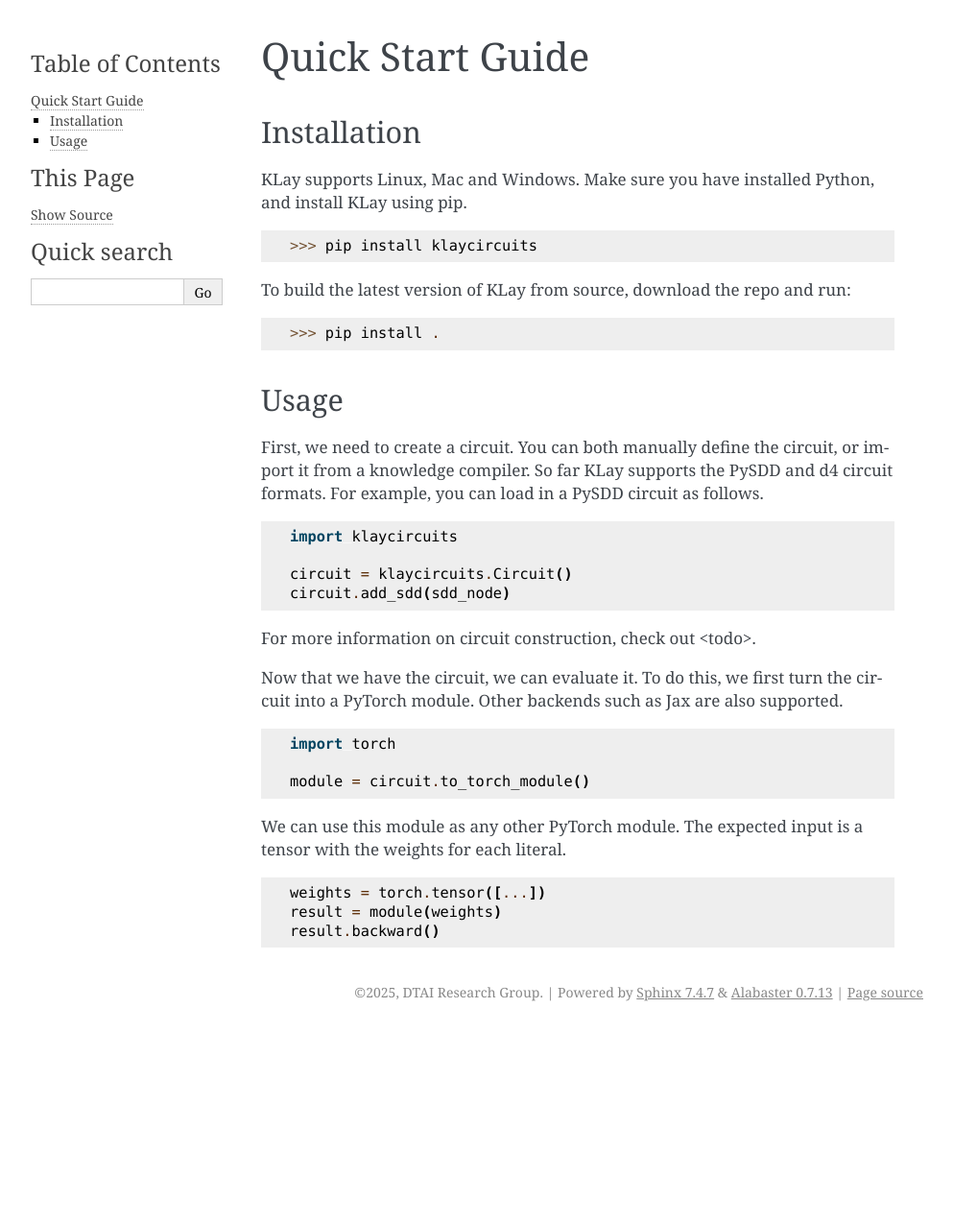
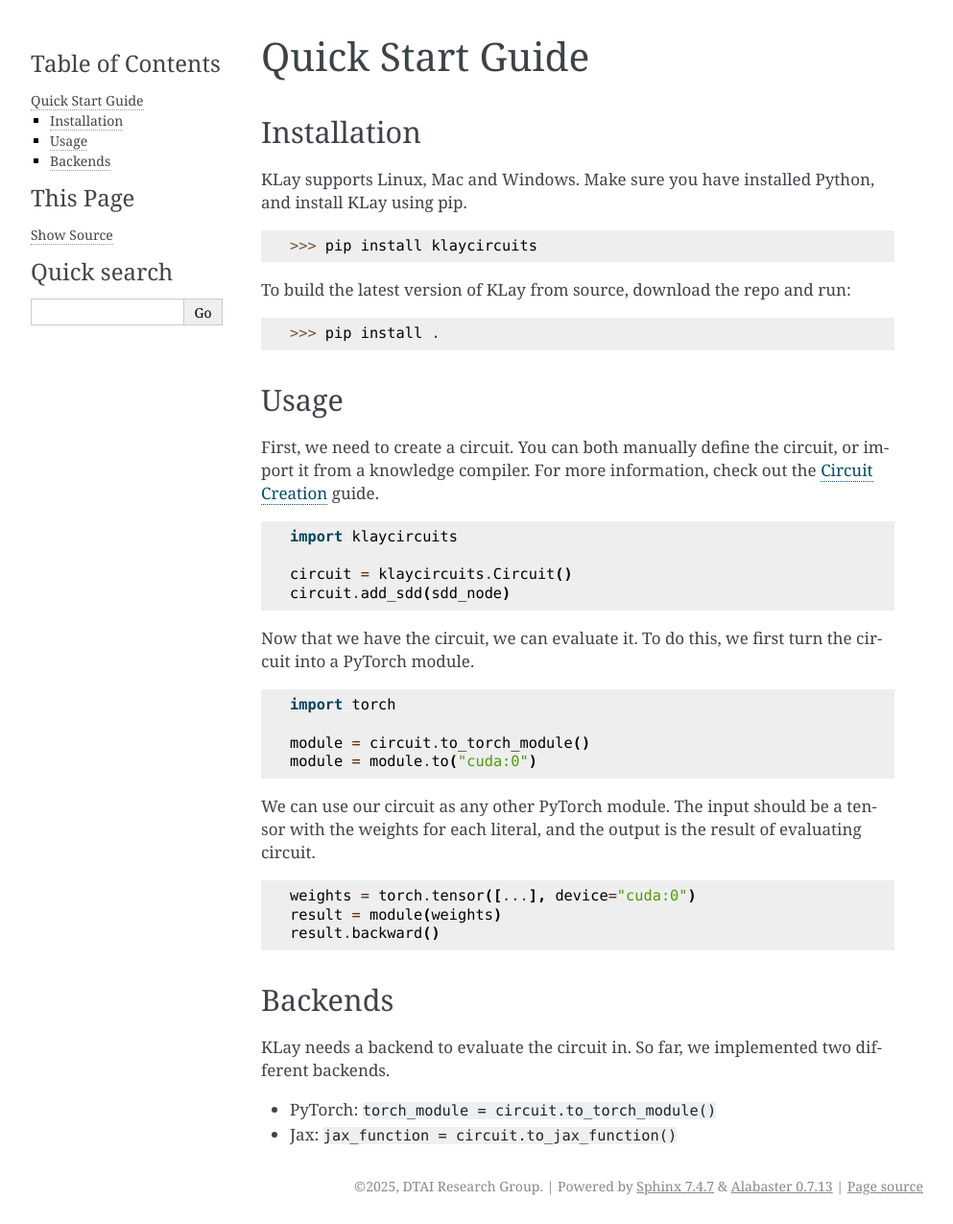
Before and after one commit to ML-KULeuven/klay, a Sphinx documentation site: the page built from docs/quickstart.rst, in a window 1280 px wide. Shown: the whole page at 96% size, without its empty margins (148-1141 px from the left). Built offline with Sphinx 7.4.7, drawn with Linux system fonts in a browser that asks for light colours; pages that are not in the unit, such as notebooks, are missing from menus; before the commit the page ends 1073 px from its top, so only the background shows below that.

Commit message:
document circuit creation

```diff
--- a/docs/index.rst
+++ b/docs/index.rst
@@ -13,10 +13,13 @@
 .. image:: _static/scatter_reduce.png
   :width: 400
 
+----
 
+Contents
+********
 
 .. toctree::
 
    Home <self>
    quickstart
-   api
+   circuit_creation
--- a/docs/quickstart.rst
+++ b/docs/quickstart.rst
@@ -18,8 +18,7 @@
 *****
 
 First, we need to create a circuit. You can both manually define the circuit, or import it from a knowledge compiler.
-So far KLay supports the PySDD and d4 circuit formats.
-For example, you can load in a PySDD circuit as follows.
+For more information, check out the :ref:`circuit_construction` guide.
 
 .. code-block:: Python
 
@@ -28,21 +27,27 @@
    circuit = klaycircuits.Circuit()
    circuit.add_sdd(sdd_node)
 
-For more information on circuit construction, check out <todo>.
-
 Now that we have the circuit, we can evaluate it. To do this, we first turn the circuit into a PyTorch module.
-Other backends such as Jax are also supported.
 
 .. code-block:: Python
 
    import torch
 
    module = circuit.to_torch_module()
+   module = module.to("cuda:0")
 
-We can use this module as any other PyTorch module. The expected input is a tensor with the weights for each literal.
+We can use our circuit as any other PyTorch module. The input should be a tensor with the weights for each literal, and the output is the result of evaluating circuit.
 
 .. code-block:: Python
 
-   weights = torch.tensor([...])
+   weights = torch.tensor([...], device="cuda:0")
    result = module(weights)
    result.backward()
+
+Backends
+********
+
+KLay needs a backend to evaluate the circuit in. So far, we implemented two different backends.
+
+- PyTorch: :code:`torch_module = circuit.to_torch_module()`
+- Jax: :code:`jax_function = circuit.to_jax_function()`
```
Also changed, not shown: docs/circuit_creation.rst (added, +84 -0 lines).
